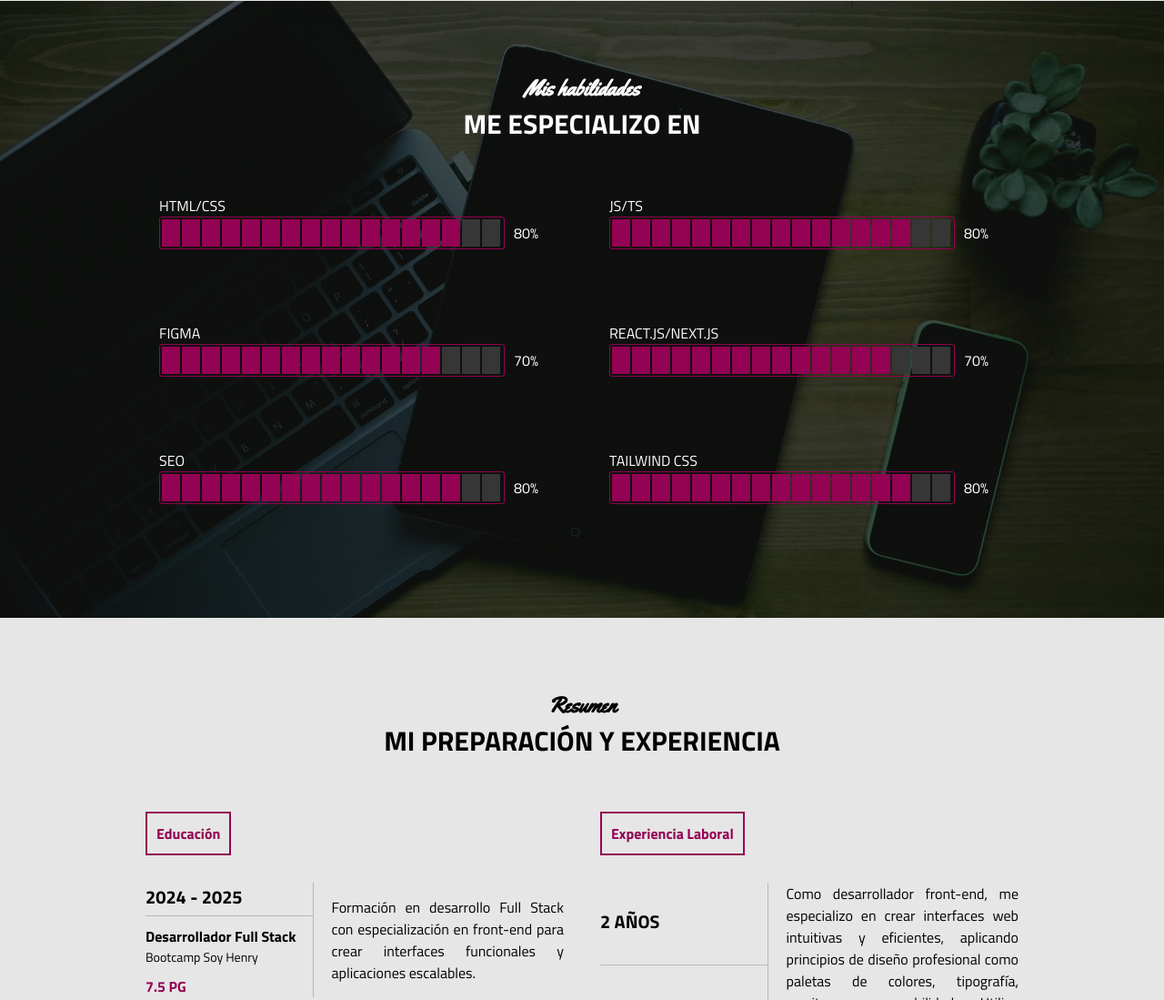
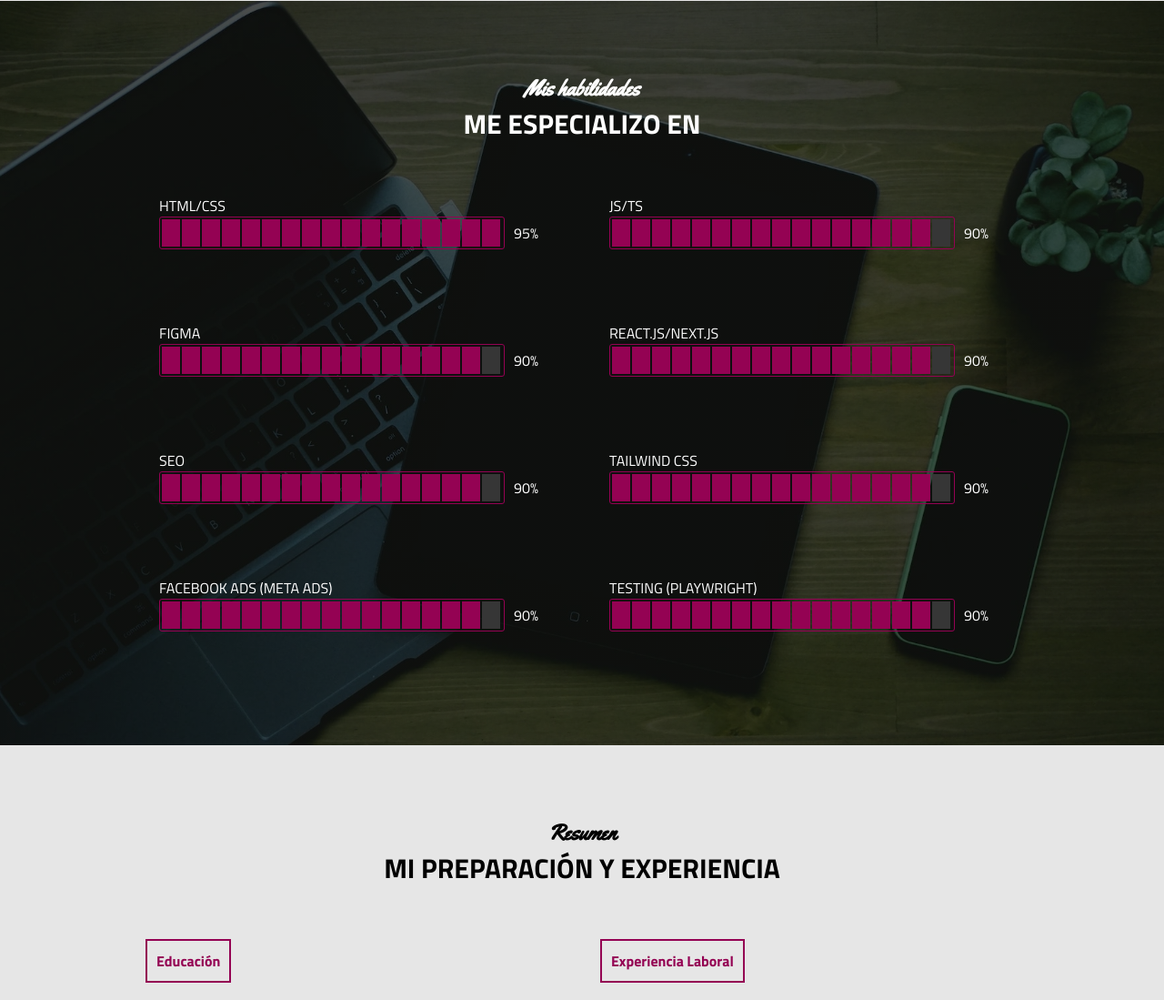
Before and after one commit to GCasasWong/CVGaryCasasWong.github.io, a plain HTML site: page index.html in a window 1280 px wide. Shown: the part 3104-4203 px from the top of the page at 91% size. Drawn offline with Linux system fonts and the light colour scheme.

Commit message:
Se agrego nuevas tecnologías

```diff
--- a/app.js
+++ b/app.js
@@ -42,13 +42,41 @@ let Postgress = document.getElementById("Postgress");
 crearBarra(Postgress);
 let Bootstrap = document.getElementById("Bootstrap");
 crearBarra(Bootstrap);
+let metaAds = document.getElementById("metaAds");
+if (metaAds) crearBarra(metaAds);
+let playwright = document.getElementById("playwright");
+if (playwright) crearBarra(playwright);
 
 //Ahora voy a guardar la cantidad de barritas que se van a ir pintando por cada barar
-//para eso utilizo un arreglo, cada posiciòn pertenece a un elemento
+//para eso utilizo un arreglo, cada posición pertenece a un elemento
 //comienzan en -1 porque no tiene ninguna pintada al iniciarse
-let contadores = [-1, -1, -1, -1, -1, -1];
+let contadores = [-1, -1, -1, -1, -1, -1, -1, -1];
 //esta variable la voy a utilizar de bandera para saber si ya ejecuto la animación
 let entro = false;
+
+// Velocidad de animación (ms). Menor = más rápido.
+const ANIMACION_INTERVALO_MS = 60;
+
+// Porcentajes objetivo (deben coincidir con los % que se muestran en index.html)
+const PORCENTAJES = {
+  html: 95,
+  javascript: 90,
+  figma: 90,
+  react: 90,
+  seo: 90,
+  tailwind: 90,
+  metaAds: 90,
+  playwright: 90,
+};
+
+// Convierte un porcentaje (0-100) en cantidad de "barritas" a pintar.
+// Nota: crearBarra genera 17 segmentos (0..16), así que el máximo es 17.
+function porcentajeACantidad(porcentaje) {
+  const totalSegmentos = 17;
+  const p = Math.max(0, Math.min(100, porcentaje));
+  // Usamos ceil para que 90/95 se note bien (pinte un poco más vs round).
+  return Math.ceil((p / 100) * totalSegmentos);
+}
 
 //función que aplica las animaciones de la habilidades
 function efectoHabilidades() {
@@ -64,28 +92,56 @@ function efectoHabilidades() {
   if (elementoVisible) {
     if (entro == false) {
       entro = true;
+
       const intervalHtml = setInterval(function () {
-        pintarBarra(html, 15, 0, intervalHtml);
-      }, 100);
+        pintarBarra(html, porcentajeACantidad(PORCENTAJES.html), 0, intervalHtml);
+      }, ANIMACION_INTERVALO_MS);
       const intervalJavascript = setInterval(function () {
-        pintarBarra(javascript, 15, 1, intervalJavascript);
-      }, 100);
-      const intervalfigma = setInterval(function () {
-        pintarBarra(figma, 14, 2, intervalfigma);
-      }, 100);
+        pintarBarra(
+          javascript,
+          porcentajeACantidad(PORCENTAJES.javascript),
+          1,
+          intervalJavascript
+        );
+      }, ANIMACION_INTERVALO_MS);
+      const intervalFigma = setInterval(function () {
+        pintarBarra(figma, porcentajeACantidad(PORCENTAJES.figma), 2, intervalFigma);
+      }, ANIMACION_INTERVALO_MS);
       const intervalReact = setInterval(function () {
-        pintarBarra(React, 14, 3, intervalReact);
-      }, 100);
-      const intervalPostgress = setInterval(function () {
-        pintarBarra(Postgress, 15, 4, intervalPostgress);
-      }, 100);
-      const intervalBootstrap = setInterval(function () {
-        pintarBarra(Bootstrap, 15, 5, intervalBootstrap);
-      }, 100);
+        pintarBarra(React, porcentajeACantidad(PORCENTAJES.react), 3, intervalReact);
+      }, ANIMACION_INTERVALO_MS);
+      const intervalSeo = setInterval(function () {
+        pintarBarra(Postgress, porcentajeACantidad(PORCENTAJES.seo), 4, intervalSeo);
+      }, ANIMACION_INTERVALO_MS);
+      const intervalTailwind = setInterval(function () {
+        pintarBarra(Bootstrap, porcentajeACantidad(PORCENTAJES.tailwind), 5, intervalTailwind);
+      }, ANIMACION_INTERVALO_MS);
+
+      if (metaAds) {
+        const intervalMetaAds = setInterval(function () {
+          pintarBarra(
+            metaAds,
+            porcentajeACantidad(PORCENTAJES.metaAds),
+            6,
+            intervalMetaAds
+          );
+        }, ANIMACION_INTERVALO_MS);
+      }
+
+      if (playwright) {
+        const intervalPlaywright = setInterval(function () {
+          pintarBarra(
+            playwright,
+            porcentajeACantidad(PORCENTAJES.playwright),
+            7,
+            intervalPlaywright
+          );
+        }, ANIMACION_INTERVALO_MS);
+      }
     }
   } else {
     entro = false;
-    contadores = [-1, -1, -1, -1, -1, -1];
+    contadores = [-1, -1, -1, -1, -1, -1, -1, -1];
     const elementos = document.getElementsByClassName("e");
     for (let elemento of elementos) {
       elemento.style.backgroundColor = "";
@@ -94,9 +150,9 @@ function efectoHabilidades() {
 }
 
 // Modificar el evento de scroll para mejor compatibilidad móvil
-window.addEventListener('scroll', efectoHabilidades);
-window.addEventListener('touchmove', efectoHabilidades);
-window.addEventListener('load', efectoHabilidades);
+window.addEventListener("scroll", efectoHabilidades);
+window.addEventListener("touchmove", efectoHabilidades);
+window.addEventListener("load", efectoHabilidades);
 
 //lleno una barra particular con la cantidad indicada
 function pintarBarra(id_barra, cantidad, indice, interval) {
@@ -104,7 +160,9 @@ function pintarBarra(id_barra, cantidad, indice, interval) {
   x = contadores[indice];
   if (x < cantidad) {
     let elementos = id_barra.getElementsByClassName("e");
-    elementos[x].style.backgroundColor = "#940253";
+    if (elementos[x]) {
+      elementos[x].style.backgroundColor = "#940253";
+    }
   } else {
     clearInterval(interval);
   }
--- a/index.html
+++ b/index.html
@@ -308,7 +308,7 @@
               <div class="barra" id="html">
                 <!-- mediante javascript luego genereremos 17 barritas con clase e -->
               </div>
-              <span>80%</span>
+              <span>95%</span>
             </div>
           </div>
           <div class="col">
@@ -317,7 +317,7 @@
               <div class="barra" id="javascript">
                 <!-- mediante javascript luego genereremos 17 barritas con clase e -->
               </div>
-              <span>80%</span>
+              <span>90%</span>
             </div>
           </div>
         </div>
@@ -328,7 +328,7 @@
               <div class="barra" id="figma">
                 <!-- mediante javascript luego genereremos 17 barritas con clase e -->
               </div>
-              <span>70%</span>
+              <span>90%</span>
             </div>
           </div>
           <div class="col">
@@ -337,7 +337,7 @@
               <div class="barra" id="React">
                 <!-- mediante javascript luego genereremos 17 barritas con clase e -->
               </div>
-              <span>70%</span>
+              <span>90%</span>
             </div>
           </div>
         </div>
@@ -348,7 +348,7 @@
               <div class="barra" id="Postgress">
                 <!-- mediante javascript luego genereremos 17 barritas con clase e -->
               </div>
-              <span>80%</span>
+              <span>90%</span>
             </div>
           </div>
           <div class="col">
@@ -357,7 +357,30 @@
               <div class="barra" id="Bootstrap">
                 <!-- mediante javascript luego genereremos 17 barritas con clase e -->
               </div>
-              <span>80%</span>
+              <span>90%</span>
+            </div>
+          </div>
+        </div>
+
+        <!-- Nueva fila: Ads / Marketing -->
+        <div class="fila">
+          <div class="col">
+            <span>FACEBOOK ADS (META ADS)</span>
+            <div class="cont-barra">
+              <div class="barra" id="metaAds">
+                <!-- mediante javascript luego genereremos 17 barritas con clase e -->
+              </div>
+              <span>90%</span>
+            </div>
+          </div>
+          <div class="col">
+            <!-- Nueva fila: Testing -->
+            <span>TESTING (PLAYWRIGHT)</span>
+            <div class="cont-barra">
+              <div class="barra" id="playwright">
+                <!-- mediante javascript luego genereremos 17 barritas con clase e -->
+              </div>
+              <span>90%</span>
             </div>
           </div>
         </div>
@@ -435,7 +458,7 @@
             <table>
               <tr>
                 <td class="datos">
-                  <h3>2 Años</h3>
+                  <h3>3 Años</h3>
                 </td>
                 <td rowspan="2" class="descripcion">
                   Como desarrollador front-end, me especializo en crear
```
